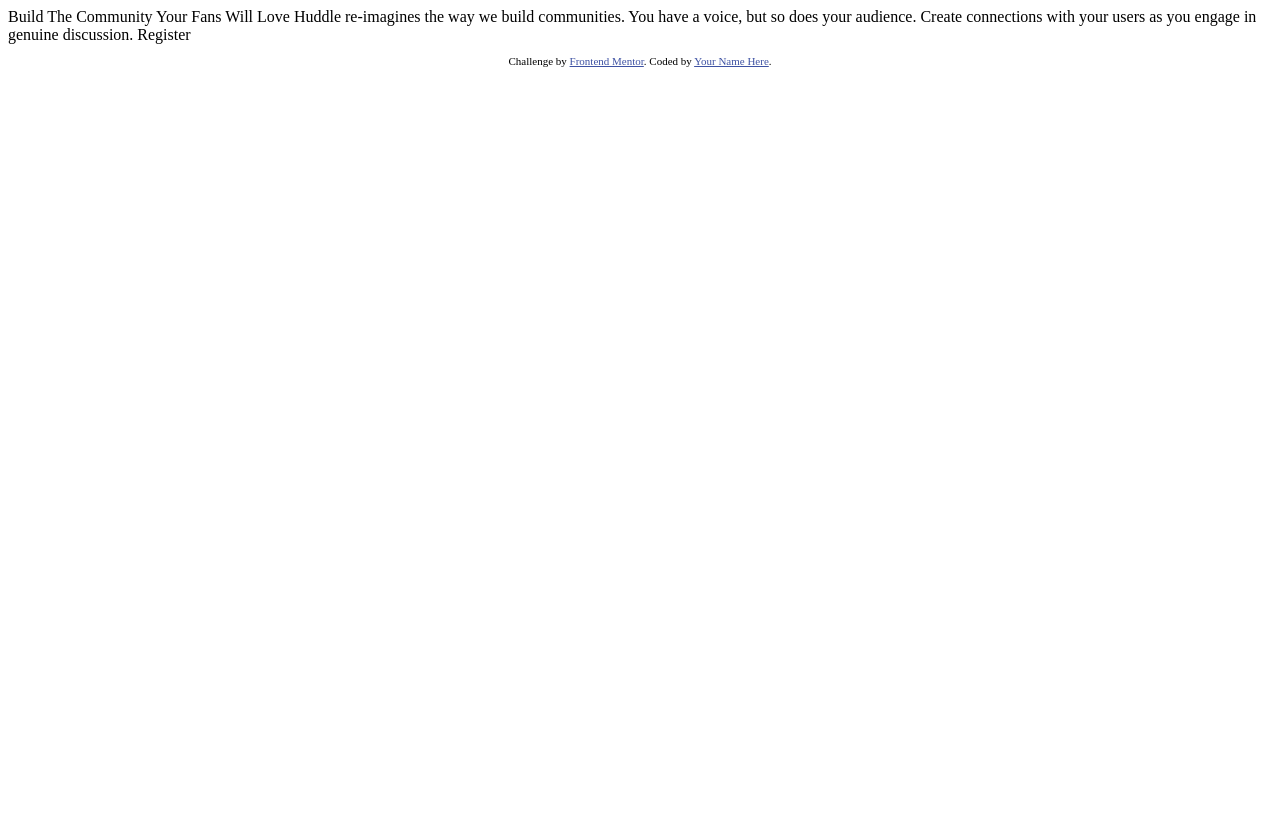
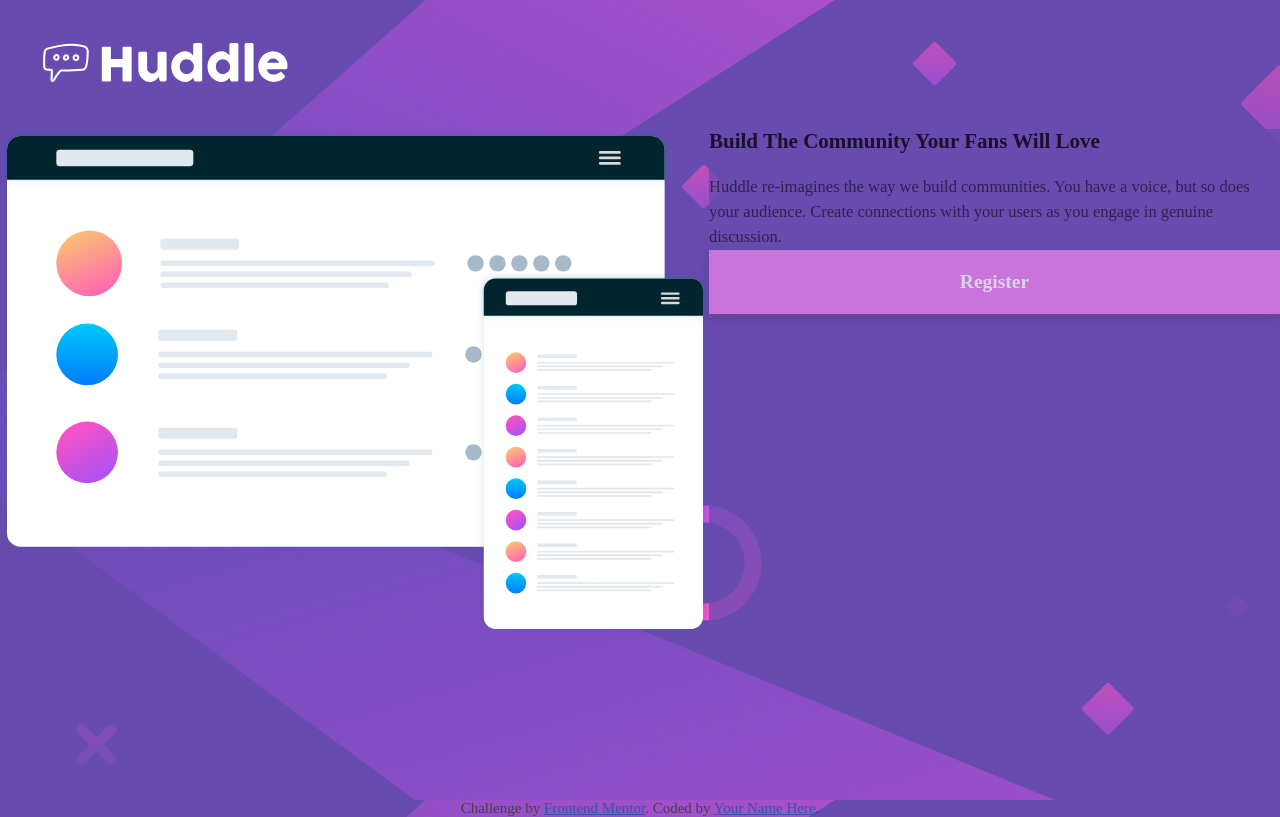
Before and after one commit to ola-show/frontendmentor, a plain HTML site: page huddle-landing-page-with-single-introductory-section-master/index.html in a window 1280 px wide. Drawn offline with Linux system fonts and the light colour scheme.

Commit message:
Framework for huddle-landing-page
Framework finished for huddle-landing-page.

```diff
--- a/huddle-landing-page-with-single-introductory-section-master/index.html
+++ b/huddle-landing-page-with-single-introductory-section-master/index.html
@@ -2,29 +2,68 @@
 <html lang="en">
 <head>
   <meta charset="UTF-8">
-  <meta name="viewport" content="width=device-width, initial-scale=1.0"> <!-- displays site properly based on user's device -->
+  <!-- displays site properly based on user's device -->
+  <meta name="viewport" content="width=device-width, initial-scale=1.0">
 
+  <!-- Imports the CSS for the page -->
+  <link rel="stylesheet" href="styles/index.css">
+
+  <!-- Icon and Title: Shows up in browser tab -->
   <link rel="icon" type="image/png" sizes="32x32" href="./images/favicon-32x32.png">
-
   <title>Frontend Mentor | Huddle landing page with single introductory section</title>
 
-  <!-- Feel free to remove these styles or customise in your own stylesheet 👍 -->
-  <style>
-    .attribution { font-size: 11px; text-align: center; }
-    .attribution a { color: hsl(228, 45%, 44%); }
-  </style>
 </head>
 <body>
-
-  Build The Community Your Fans Will Love
-
-  Huddle re-imagines the way we build communities. You have a voice, but so does your audience.
-  Create connections with your users as you engage in genuine discussion.
-
-  Register
-
+  <!-- Makes an invisible box around everything -->
+  <div id="showbox"  class="row">
+    <!-- Holds 2 main boxes -->
+    <div id="bigbox">
+      <!-- Top box: holds logo -->
+      <div id="topbox">
+        <img src="images/logo.svg" alt="Logo" id="logo">
+      </div>
+      <!-- Bottom Box: holds mockups and right box -->
+      <div id="bottombox">
+        <!-- Holds picture -->
+        <div id="mockupsbox">
+          <img src="images/illustration-mockups.svg" alt="Illustration of Mockups" id="mockups">
+        </div>
+        <!-- Right box: holds 2 boxes of text, a button, and a box of icons -->
+        <div id="rightbox">
+          <!-- Holds first line of text at the right top -->
+          <div id="rfirst">
+            Build The Community Your Fans Will Love
+          </div>
+          <!-- Holds second line of text at the right top -->
+          <div id="rsecond">
+              Huddle re-imagines the way we build communities. You have a voice, but so does your audience. Create connections with your users as you engage in genuine discussion.
+          </div>
+          <!-- Register button -->
+          <div id="register">
+            <a href="">Register</a>
+          </div>
+          <!-- Icon box: holds 3 icons -->
+          <div id="iconbox">
+            <!-- Holds first icon -->
+            <div id="ifirst">
+              <i id="facebook" class="icon"></i>
+            </div>
+            <!-- Holds second icon -->
+            <div id="isecond">
+              <i id="twitter" class="icon"></i>
+            </div>
+            <!-- Holds third icon -->
+            <div id="ithird">
+              <i id="instagram" class="icon"></i>
+            </div>
+          </div>
+        </div>
+      </div>
+    </div>
+  </div>
+  <!-- Code by FrontEndMentor.io -->
   <footer>
-    <p class="attribution">
+    <p id="attribution">
       Challenge by <a href="https://www.frontendmentor.io?ref=challenge" target="_blank">Frontend Mentor</a>.
       Coded by <a href="#">Your Name Here</a>.
     </p>
--- /dev/null
+++ b/huddle-landing-page-with-single-introductory-section-master/styles/index.css
@@ -0,0 +1,292 @@
+/* Imports Poppins font 400 and 600 weight */
+@import url('https://fonts.googleapis.com/css2?family=Poppins:wght@400;600&display=swap');
+
+/* Imports Open Sans font 400 weight */
+@import url('https://fonts.googleapis.com/css2?family=Open+Sans&display=swap');
+
+/* Imports Social Media Font */
+@font-face {
+    font-family: 'Socialico-Regular';
+    src: url('../fonts/Socialico-Regular.eot');
+    src: url('../fonts/Socialico-Regular.otf') format('embedded-opentype'),
+    url('../fonts/Socialico-Regular.woff2') format('woff2'),
+    url('../fonts/Socialico-Regular.woff') format('woff'),
+    url('../fonts/Socialico-Regular.ttf') format('truetype');
+    }
+
+/* Sets universal CSS variables */
+:root {
+    --primary-color: hsl(257, 40%, 49%);
+    --secondary-color: hsl(300, 69%, 71%);
+}
+
+/* Makes every element into a box that includes margins and padding. */
+* {
+    box-sizing: border-box;
+    margin: 0;
+    padding: 0;
+}
+
+/* ELEMENT FORMATTING */
+/* Place all element formatting here. */
+
+/* Effects all elements */
+html {
+    background-image: url(../images/bg-mobile.svg) ;
+    background-color: var(--primary-color);
+    font-size: 15px;
+
+}
+
+/* Loads the icon web font */
+i {
+    font-family: 'Socialico-Regular', Helvetica, Arial, sans-serif;
+}
+
+/* CLASS FORMATTING */
+/* Place all class formatting here. */
+
+.icon {
+
+}
+
+/* ID FORMATTING */
+/* Place all id formatting here. */
+
+/* Makes a foundation for all other boxes */
+#showbox {
+    padding: 0;
+}
+
+/* Formats the main container */
+#bigbox {
+    display: flex;
+    flex-direction: column;
+}
+
+/* Formats the top box */
+#topbox {
+    padding: 2em;
+}
+
+/* Formats logo image */
+#logo {
+
+}
+
+/* Formats the whole bottom box */
+#bottombox {
+    display: flex;
+    flex-direction: column;
+    text-align: left;
+}
+
+/* Formats box around mockups image */
+#mockupsbox {
+
+}
+
+/* Formats mockups image */
+#mockups {
+
+}
+
+/* Formats the right box at the bottom */
+#rightbox {
+    background-color: var(--primary-color);
+    opacity: 0.76;
+    border-radius: 0 0 var(--bor-rad) var(--bor-rad);
+}
+
+/* Formats the first line of text in the right box */
+#rfirst {
+    padding-bottom: 1em;
+    font-size: 1.4em;
+    font-weight: 600;
+}
+
+/* Formats the second group of text in the right box */
+#rsecond {
+    line-height: 1.5;
+    font-size: 1.1em;
+    font-weight: 400;
+    opacity: 0.7;
+}
+
+/* Formats the register button in the right box */
+#register {
+    padding: 1.4em 0;
+    text-align: center;
+    border-radius: var(--bor-rad);
+    background-color: var(--secondary-color);
+    box-shadow: 0 4px 8px 0 rgba(73, 66, 92, 0.2), 0 6px 20px 0 rgba(73, 66, 92, 0.19);
+}
+
+/* Formats the link for the register button */
+#register a {
+    font-size: 1.3em;
+    font-weight: 700;
+    text-decoration: none;
+    color: white;
+}
+
+/* Formats the hover state for the register button */
+#register:hover {
+    background-color: white;
+}
+
+/* Formats the hover state for the link in the register button */
+#register:hover > a {
+    color: var(--primary-color);
+}
+
+/* Formats icon box at bottom of right box */
+#iconbox {
+
+}
+
+#ifirst {
+
+}
+
+#facebook {
+
+}
+
+#isecond {
+
+}
+
+#twitter {
+
+}
+
+#ithird {
+
+}
+
+#instagram {
+
+}
+
+
+/* Code by FrontEndMentor.io */
+/* Formats the footer */
+#attribution {
+    color: rgb(70, 68, 68);
+    font-size: 1em;
+    text-align: center;
+}
+
+/* Code by FrontEndMentor.io */
+/* Formats the footer links */
+#attribution a {
+    color: hsl(228, 45%, 44%);
+}
+
+/* Responsive CSS */
+
+/* Allows elements to be stacked in rows without filling all 12 columns */
+.row::after,.row::before {
+    content: "";
+    clear: both;
+    display: table;
+}
+
+/* Changes settings at 768px screen size */
+@media only screen and (min-width: 768px) {
+
+    /* Changes the em base */
+    html {
+        background-image: url(../images/bg-desktop.svg) ;
+        /* font-size: 13px; */
+    }
+
+    /* Changes the foundation to the size of the view height */
+    #showbox {
+        height: 100vh;
+    }
+
+    /* Changes the margin and width of the main container */
+    #bigbox {
+        /* width: 50%;   */
+        /* margin: 10% auto; */
+    }
+
+    /* Changes padding around the text */
+    #topbox {
+        /* padding: 3em 7em 2.5em 3em; */
+    }
+
+    #logo {
+
+    }
+
+    /* Changes the orientation of the bottom box to row */
+    #bottombox {
+        flex-direction: row;
+    }
+
+    #mockupbox {
+
+    }
+
+    #mockups {
+
+    }
+
+    /* Changes the border radius of the bottom right box */
+    #rightbox {
+
+    }
+
+    /* Changes the font size and paddingof the first line of the text in the bottom right box */
+    #rfirst {
+        /* padding-bottom: 1em; */
+        /* font-size: 1.3em; */
+    }
+
+    /* Changes the font size of the second line of text in the bottom right box */
+    #rsecond {
+        /* font-size: 1em; */
+    }
+
+    /* Changes the padding of the signup button */
+    #register {
+        /* padding: 1.2em 0; */
+    }
+
+    /* Changes the size of the link font in the signup button */
+    #register a {
+        /* font-size: 1.1em; */
+    }
+
+    /* Formats icon box at bottom of right box */
+    #iconbox {
+
+    }
+
+    #ifirst {
+
+    }
+
+    #facebook {
+
+    }
+
+    #isecond {
+
+    }
+
+    #twitter {
+
+    }
+
+    #ithird {
+
+    }
+
+    #instagram {
+
+    }
+}
```
Also changed, not shown: huddle-landing-page-with-single-introductory-section-master/fonts/Socialico-Regular.otf (added), huddle-landing-page-with-single-introductory-section-master/fonts/Socialico-Regular.ttf (added), huddle-landing-page-with-single-introductory-section-master/fonts/Socialico-Regular.woff (added), huddle-landing-page-with-single-introductory-section-master/fonts/Socialico-Regular.woff2 (added), 1 other file.
